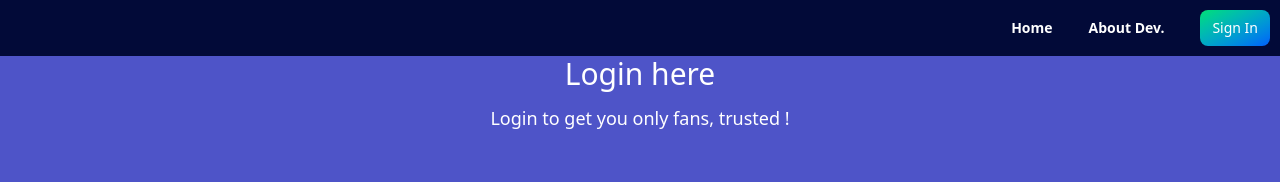
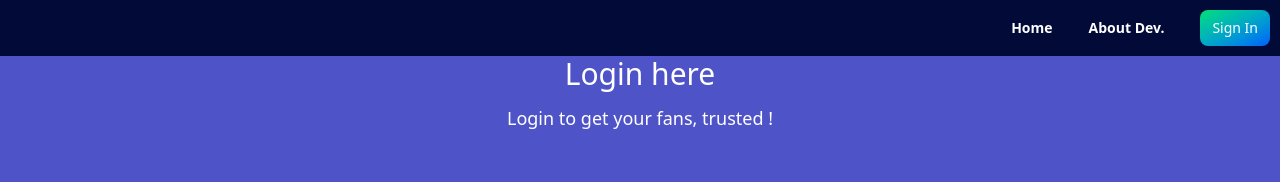
Before and after one commit to prathmeshrai0/Get-me-a-tea, a Next.js app: page /login in a window 1280 px wide. Shown: the top 182 px of the page. Built offline with nearby package versions, Linux system fonts and the light colour scheme; no server answers; some icons are missing.

Commit message:
Update page.js

```diff
--- a/app/login/page.js
+++ b/app/login/page.js
@@ -28,7 +28,7 @@ const Login = () => {
             <div className="   w-3/4 mx-auto flex flex-col items-center  gap-3  text-center  ">
               <h1 className="my-title">Login here </h1>
               <div className="my-desc-s">
-                Login to get you only fans, trusted !
+                Login to get your fans, trusted !
               </div>
               <div className="flex flex-col gap-2     p-10">
                 <button
```
